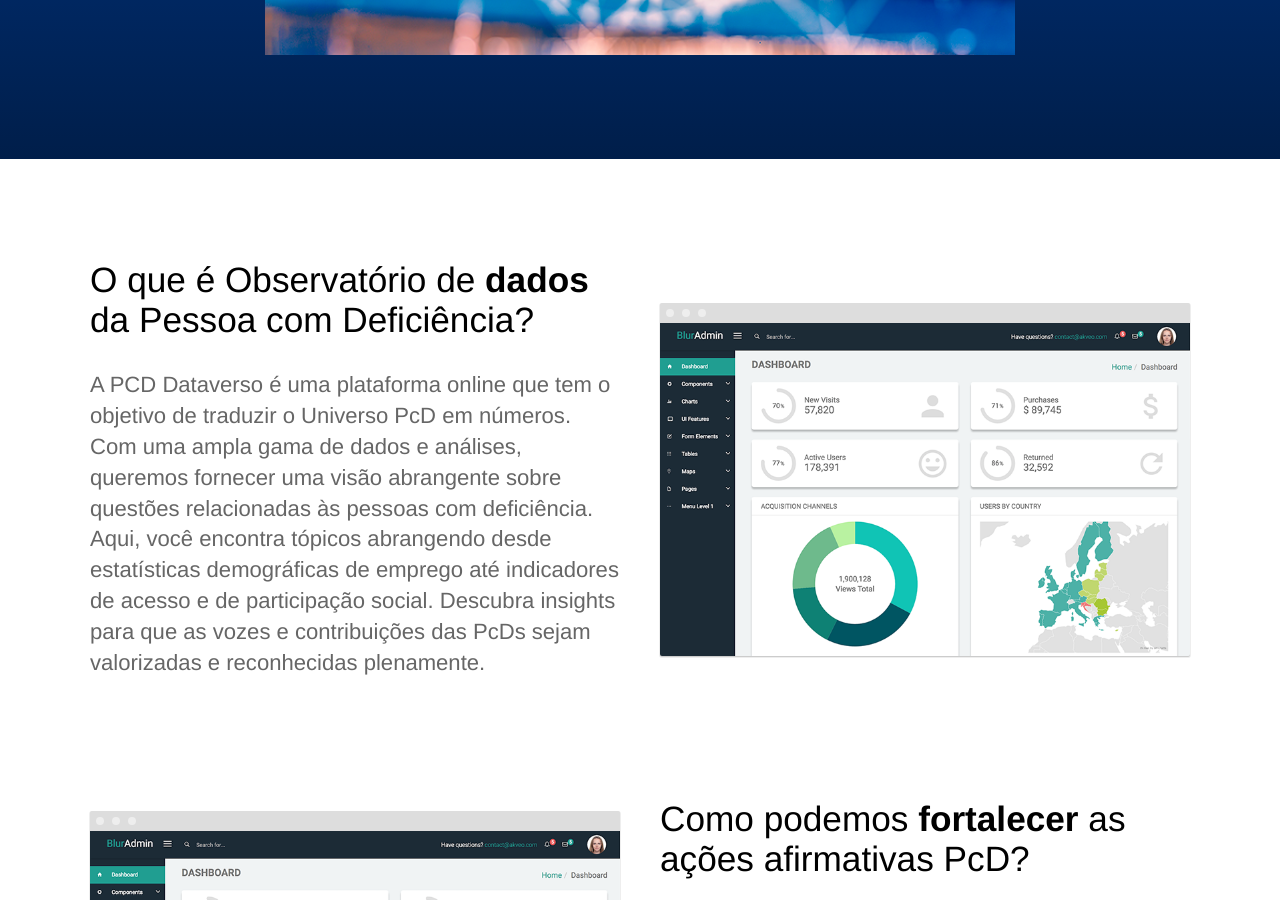
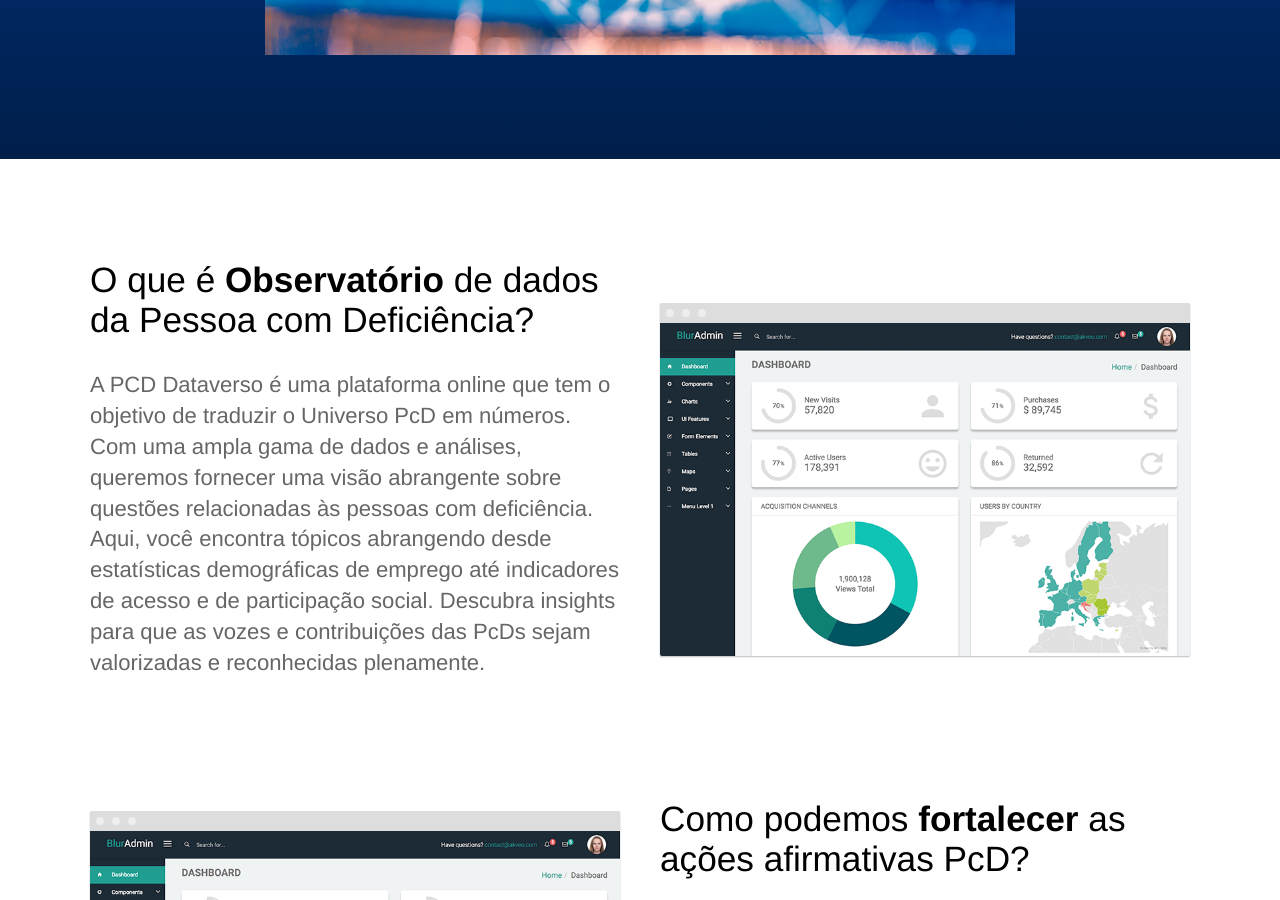
Before and after one commit to jornalistainclusivo/pcd.dataverso.org, a Jekyll site: the page built from index.html, in a window 1280 px wide and 900 px high, scrolled down 790 px. Built offline with Jekyll 4.4.1, drawn with Linux system fonts in a browser that asks for light colours; some of the changed lines change nothing that is shown.

Commit message:
ajuste bold

```diff
--- a/index.html
+++ b/index.html
@@ -17,7 +17,7 @@ description: Observatório de Dados da Pessoa com Deficiência
 	<section>
 		<div class="container flex">
 			<div class="text editable">
-				<h2>O que é Observatório de <strong>dados</strong> da Pessoa com Deficiência?</h2>
+				<h2>O que é <strong>Observatório</strong> de dados da Pessoa com Deficiência?</h2>
 				<p>A PCD Dataverso é uma plataforma online que tem o objetivo de traduzir o Universo PcD em números. Com uma
 				   ampla gama de dados e análises, queremos fornecer uma visão abrangente sobre questões relacionadas às pessoas
 				   com deficiência. Aqui, você encontra tópicos abrangendo desde estatísticas demográficas de emprego até
```
